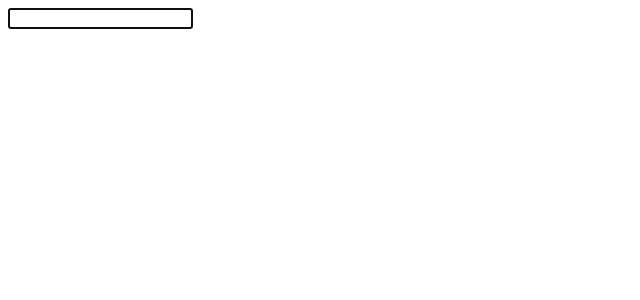
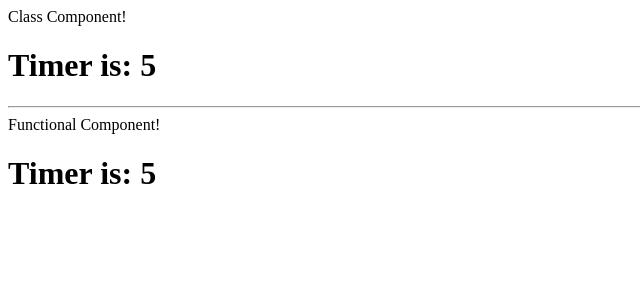
Before and after one commit to MrTwinkleSharma/Full-Stack-React, a React (Create React App) app in the folder tut-app/: page / in a window 1280 px wide. Shown: the top 300 px of the page, without its empty margins (0-640 px from the left). Built offline with nearby package versions, Linux system fonts and the light colour scheme.

Commit message:
Timer Example (useRef)

```diff
--- a/tut-app/src/components/App.jsx
+++ b/tut-app/src/components/App.jsx
@@ -1,10 +1,15 @@
 import React from 'react';
-import UseMemo from './UseRef.jsx';
+import HookTimer from './HookTimer.jsx';
+import ClassTimer from './ClassTimer.jsx';
 
 function App(){
 
         return <>
-        <UseMemo/>
+        <div>Class Component!</div>
+        <ClassTimer/>
+        <hr/>
+        <div>Functional Component!</div>
+        <HookTimer/>
         </>
 }
 
--- /dev/null
+++ b/tut-app/src/components/ClassTimer.jsx
@@ -0,0 +1,30 @@
+import React, {Component} from 'react';
+
+
+class ClassTimer extends Component {
+      //Declaring a class variable in ES6
+      interval
+      constructor(props)
+      {
+            super(props)
+            this.state = {
+                  timer:0
+            }
+      }
+
+      componentDidMount(){
+            this.interval = setInterval(()=>{this.setState({timer:this.state.timer+1})},1000)
+      }
+      componentWillUnmount(){
+            clearInterval(this.interval)
+
+      }
+      render(){
+            return <>
+            <h1>Timer is: {this.state.timer}</h1>
+            </>
+      }
+
+}
+
+export default ClassTimer;
--- /dev/null
+++ b/tut-app/src/components/HookTimer.jsx
@@ -0,0 +1,23 @@
+import React, { useRef, useEffect, useState} from 'react';
+
+
+function HookTimer(){
+
+
+      const[timer, setTimer] = useState(0);
+
+      const interval  = () =>{
+            setTimer(prevtimer => prevtimer+1);
+      }
+
+      useEffect(() => {
+            setInterval(interval, 1000)
+
+        }, []);
+
+        return <>
+        <h1>Timer is: {timer}</h1>
+        </>
+}
+
+export default HookTimer;
--- a/tut-app/src/components/UseRef.jsx
+++ /dev/null
@@ -1,20 +0,0 @@
-import React, { useRef, useEffect} from 'react';
-
-
-function UseRef(){
-
-
-        const myInputRef = useRef(null);
-
-        //this function call is for only once when the component gets mounted into DOM
-        useEffect(() => {
-              myInputRef.current.focus();
-        }, []);
-
-        return <>
-        <input type="text" ref={myInputRef}/>
-        </>
-
-}
-
-export default UseRef;
```
